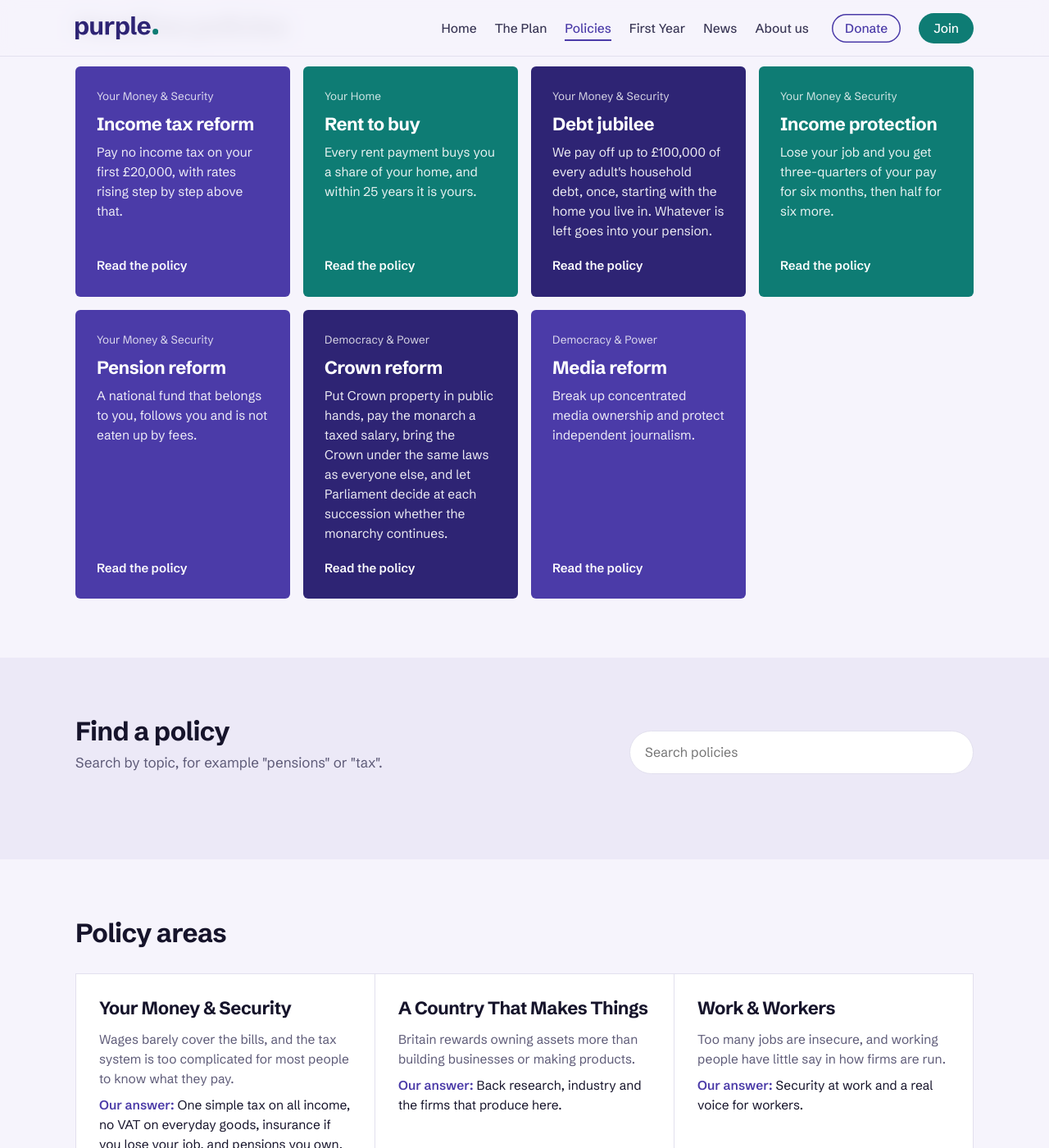
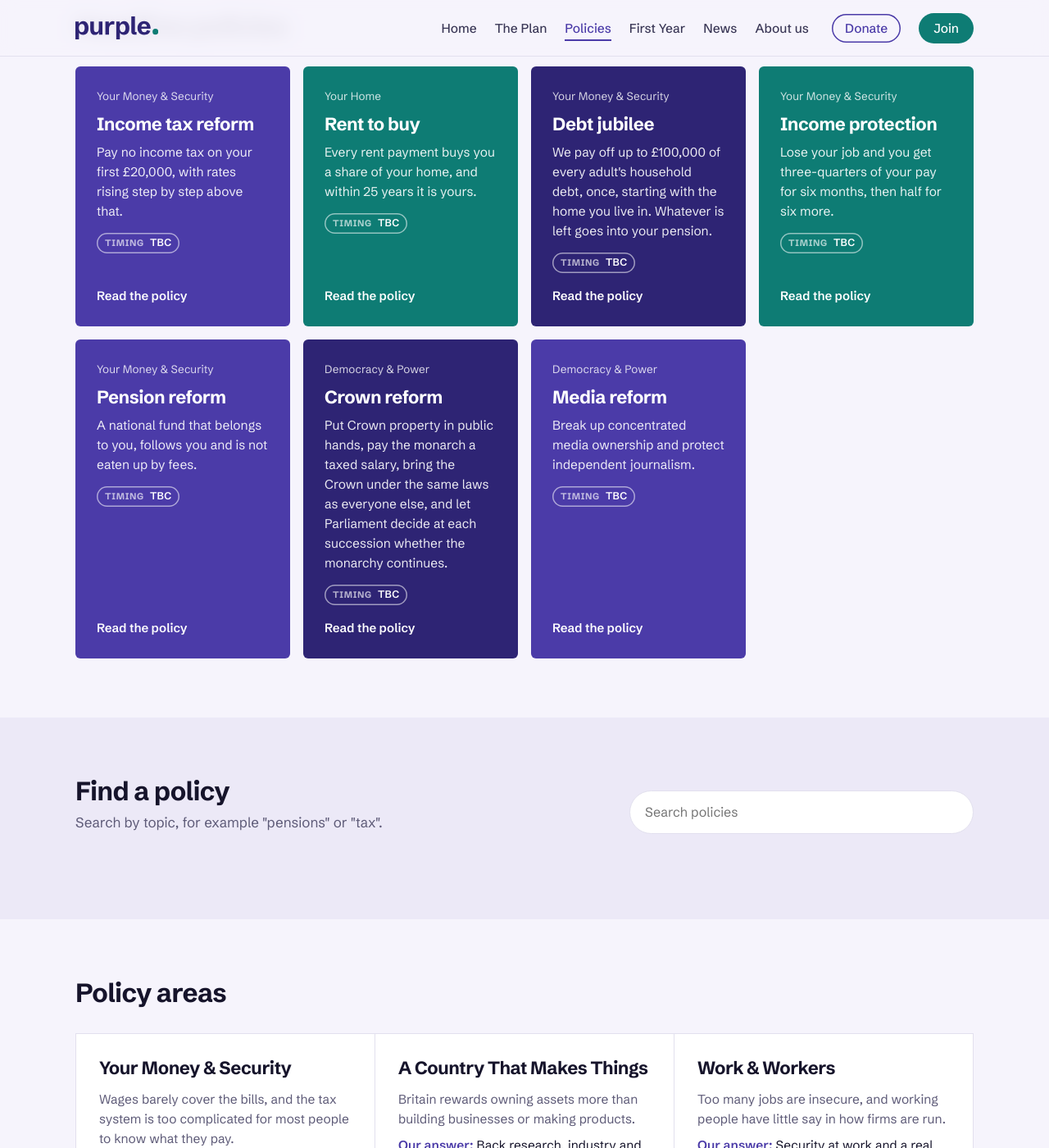
Before and after one commit to Purple-Party-uk/purple, a Jekyll site: the page built from policies/index.html, in a window 1280 px wide and 1400 px high, scrolled down 496 px. Shown: the whole window at 82% size. Built offline with Jekyll 4.4.1, drawn with Linux system fonts in a browser that asks for light colours.

Commit message:
Add Timing label (TBC by default) to policy cards and pages (#57)
Reads optional 'when:' from policy front matter; shows on Headline policies,
area policy lists and policy page headers.


Claude-Session: https://claude.ai/code/session_016kdNgvzk7UX8eFephfd6QP

Co-authored-by: Claude <noreply@anthropic.com>

```diff
--- a/_includes/flagships.html
+++ b/_includes/flagships.html
@@ -1,6 +1,6 @@
 {% assign flags = site.policies | where: "flagship", true | sort: "flag_order" %}
 <div class="flagships">
 {% for p in flags %}{% assign t = site.themes | where: "key", p.theme | first %}
-  <a class="flag" href="{{ p.url | relative_url }}"><span class="area">{{ t.name }}</span><h3>{{ p.title }}</h3><p>{{ p.summary }}</p><span class="go">Read the policy</span></a>
+  <a class="flag" href="{{ p.url | relative_url }}"><span class="area">{{ t.name }}</span><h3>{{ p.title }}</h3><p>{{ p.summary }}</p>{% include when-tag.html doc=p %}<span class="go">Read the policy</span></a>
 {% endfor %}
 </div>
--- /dev/null
+++ b/_includes/when-tag.html
@@ -0,0 +1,5 @@
+{% comment %}
+  Timing label for a policy (include.doc). Reads `when:` from front matter.
+  Not set means we have not decided yet, so it shows "TBC".
+  Examples: when: "Year 1" | "Phased from Year 2" | "First Budget"
+{% endcomment %}{% assign w = include.doc["when"] | default: "TBC" %}<span class="when-tag{% if w == 'TBC' %} is-tbc{% endif %}"><span class="wt-k">Timing</span> {{ w }}</span>
--- a/_layouts/policy.html
+++ b/_layouts/policy.html
@@ -8,7 +8,7 @@ nav: policies
 {% if page.image %}{% if page.image contains "://" %}{% assign head_img = page.image %}{% else %}{% assign head_img = page.image | relative_url %}{% endif %}{% endif %}
 <div class="page-head{% if page.image %} has-image{% endif %}">{% if page.image %}<div class="ph-media" style="background-image:url('{{ head_img }}');{% if page.image_position %}background-position:{{ page.image_position }};{% endif %}" role="img" aria-label="{{ page.image_alt | escape }}"></div>{% if page.image_credit %}<p class="ph-credit">{{ page.image_credit }}</p>{% endif %}{% endif %}<div class="wrap">
   <nav class="crumbs" aria-label="Breadcrumb"><a href="{{ '/policies/' | relative_url }}">Policies</a> / <a href="{{ t.url | relative_url }}">{{ t.name }}</a> / {{ page.title }}</nav>
-  <span class="tag">{{ t.name }}</span> {% include status-of.html doc=page %}{% include badge.html key=st_key label=st_label %}
+  <span class="tag">{{ t.name }}</span> {% include status-of.html doc=page %}{% include badge.html key=st_key label=st_label %} {% include when-tag.html doc=page %}
   <h1>{{ page.title }}</h1>
   <p class="lede">{{ page.summary }}</p>
 </div></div>
--- a/_layouts/theme.html
+++ b/_layouts/theme.html
@@ -41,7 +41,7 @@ nav: policies
 {% if list.size > 0 %}
   <ul class="plist">
   {% for p in list %}
-    <li>{% include status-of.html doc=p %}<a href="{{ p.url | relative_url }}"><h3>{{ p.title }} {% include badge.html key=st_key label=st_label %}</h3><p>{{ p.summary }}</p><span class="read">Read the policy</span></a></li>
+    <li>{% include status-of.html doc=p %}<a href="{{ p.url | relative_url }}"><h3>{{ p.title }} {% include badge.html key=st_key label=st_label %}</h3><p>{{ p.summary }}</p>{% include when-tag.html doc=p %}<span class="read">Read the policy</span></a></li>
   {% endfor %}
   </ul>
 {% else %}
--- a/assets/css/style.css
+++ b/assets/css/style.css
@@ -101,7 +101,7 @@ section.block.alt{background:var(--wash);}
 .plist a{display:grid;grid-template-columns:1fr auto;gap:8px 24px;padding:26px 0;text-decoration:none;color:var(--ink);align-items:center;}
 .plist h3{font-size:23px;}
 .plist p{grid-column:1;margin:0;color:var(--muted);}
-.plist .read{grid-row:1/span 2;grid-column:2;font-weight:600;color:var(--teal);font-size:15px;white-space:nowrap;}
+.plist .read{grid-row:1/span 3;grid-column:2;font-weight:600;color:var(--teal);font-size:15px;white-space:nowrap;}
 .plist a:hover h3{color:var(--violet);}
 .empty{background:var(--wash);border-radius:16px;padding:40px;max-width:720px;color:var(--muted);}
 
@@ -926,3 +926,14 @@ body.dark-top:not(.scrolled) .menu .donate:hover{background:#fff;color:var(--vio
 .film{max-width:960px;}
 .film .media{margin:0;}
 .home-film + .sec{padding-top:80px;}
+
+/* Timing label (when in the Plan a policy happens; TBC until decided) */
+.when-tag{display:inline-block;margin-top:14px;font-size:12.5px;font-weight:600;letter-spacing:.02em;line-height:1;padding:6px 10px;border-radius:999px;background:var(--lilac);color:var(--ink);white-space:nowrap;}
+.when-tag .wt-k{opacity:.65;font-weight:700;text-transform:uppercase;font-size:11px;letter-spacing:.06em;margin-right:4px;}
+.when-tag.is-tbc{background:transparent;box-shadow:inset 0 0 0 1.5px currentColor;}
+.flag .when-tag{align-self:flex-start;background:rgba(255,255,255,.16);color:#fff;}
+.flag .when-tag.is-tbc{background:transparent;box-shadow:inset 0 0 0 1.5px rgba(255,255,255,.55);}
+.flag .when-tag + .go{padding-top:16px;}
+.page-head .when-tag{margin:0 0 18px 6px;background:rgba(255,255,255,.16);color:#fff;vertical-align:middle;}
+.page-head .when-tag.is-tbc{background:transparent;box-shadow:inset 0 0 0 1.5px rgba(255,255,255,.55);}
+.plist .when-tag{grid-column:1;justify-self:start;margin-top:2px;}
```
